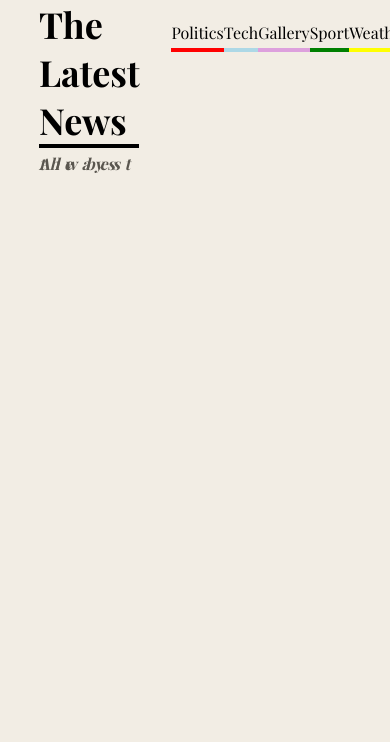
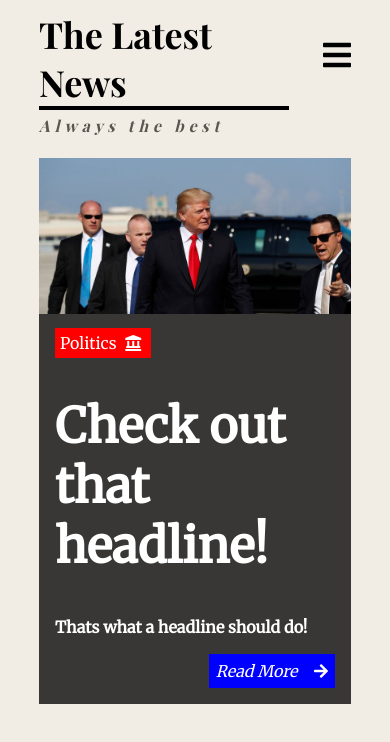
Before and after one commit to MoneyTalks92/Frontend_1, a plain HTML site: page template-news/index.html in a window 390 px wide. Drawn offline with nearby package versions, Linux system fonts and the light colour scheme.

Commit message:
news weblap befejezése

```diff
--- a/template-news/index.html
+++ b/template-news/index.html
@@ -9,12 +9,15 @@
     <link href="https://fonts.googleapis.com/css?family=Merriweather" rel="stylesheet" />
     <link rel="stylesheet" href="https://use.fontawesome.com/releases/v5.6.3/css/all.css"
         integrity="sha384-UHRtZLI+pbxtHCWp1t77Bi1L4ZtiqrqD80Kn4Z8NTSRyMA2Fd33n5dQ8lWUE00s/" crossorigin="anonymous" />
+    <script>https://rawcdn.githack.com/nextapps-de/spotlight/0.6.3/dist/spotlight.bundle.js</script>
     <link rel="stylesheet" href="style.css">
     <title>The News</title>
 </head>
 
 <body>
     <header>
+        <input type="checkbox" id="toggle" class="menu-checkbox">
+        <label for="toggle" class="toggle-label"><i class="fas fa-bars"></i></label>
         <!-- .logo>h1{The Latest News}+h2{Always the best} -->
         <div class="logo">
             <h1>The Latest News</h1>
@@ -25,12 +28,34 @@
             <ul class="menu">
                 <li class="menu-item"><a href="#">Politics</a></li>
                 <li class="menu-item"><a href="#">Tech</a></li>
-                <li class="menu-item"><a href="#">Gallery</a></li>
+                <li class="menu-item"><a href="./gallery.html">Gallery</a></li>
                 <li class="menu-item"><a href="#">Sport</a></li>
                 <li class="menu-item"><a href="#">Weather</a></li>
             </ul>
         </nav>
     </header>
+    <main>
+        <section class="main-article">
+            <div class="main-article-image-container">
+                <img src="./banner.jpg" alt="" class="main-article-image">
+            </div>
+            <div class="main-article-text clearfix">
+                <a href="#" class="tag tag-politics">
+                    Politics
+                    <i class="fas fa-landmark"></i>
+                </a>
+                <h1>Check out that headline!</h1>
+                <h2>
+                    <br />
+                    Thats what a headline should do!
+                </h2>
+                <a href="#" class="continue-to-article">
+                    Read More
+                    <i class="fas fa-arrow-right"></i>
+                </a>
+            </div>
+        </section>
+    </main>
 </body>
 
 </html>
--- a/template-news/style.css
+++ b/template-news/style.css
@@ -1,3 +1,9 @@
+.clearfix::after {
+  content: "";
+  clear: both;
+  display: table;
+}
+
 body {
     font-family: 'Playfair Display', serif;
     background-color: rgb(242, 237, 228);
@@ -36,6 +42,11 @@ header {
     line-height: 0;
     color: rgba(90, 86, 79, 1);
     letter-spacing: 0.3rem;
+  }
+
+  .menu-checkbox,
+  .toggle-label {
+    display: none;
   }
 
   .menu-container {
@@ -81,3 +92,144 @@ header {
       /* vízszintes középre igazítás */
       justify-content: center;
   }
+
+  .menu-item:hover {
+    border-bottom: 4px solid transparent;
+    background-color: rgba(189, 198, 233, 0.56);
+  }
+
+.main-article {
+  position: relative;
+}
+
+.main-article-image-container {
+  height: 40vw;
+  overflow: hidden;
+}
+
+.main-article-image {
+  width: 100%;
+}
+
+.main-article-text {
+  font-family: 'Merriweather', serif;
+  padding: 1rem;
+  background-color: rgba(0, 0, 0, 0.767);
+  position: absolute;
+  bottom: 1rem;
+  left: 1rem;
+}
+
+.main-article-text > h1 {
+  font-size: 3rem;
+  color: white;
+  margin-bottom: 0;
+}
+.main-article-text > h2 {
+  font-size: 1rem;
+  color: white;
+  line-height: 1.6rem;
+}
+.tag {
+  color: white;
+  padding: 5px;
+  text-decoration: none;
+}
+.tag i {
+  padding: 5px;
+}
+.tag-politics {
+  background-color: red;
+}
+
+.continue-to-article {
+  background-color: blue;
+  color: white;
+  font-style: italic;
+  font-size: 1rem;
+  padding: 7px;
+  text-decoration: none;
+  float: right;
+}
+
+.continue-to-article i {
+  padding-left: 0.8rem;
+}
+
+
+.gallery {
+  display: flex;
+  justify-content: flex;
+  flex-wrap: wrap;
+}
+
+.gallery-item {
+  margin: 0.5rem;
+}
+
+.gallery-item img {
+  width: 300px;
+  height: 200px;
+  /* gondoskodik róla, hogy a kép ne torzuljon */
+  object-fit: cover;
+}
+
+
+/* max-width: 960px: 960px alatt
+min-width: 960px: 960px fölött
+900 és 600px között: @media(max-width) and (min-width:600px) {...} */
+
+@media (max-width: 960px) {
+  header {
+    flex-direction: column;
+  }
+  .logo {
+    margin-right: 0;
+  }
+}
+
+@media (max-width: 900px) {
+  .main-article-text {
+    position: static;
+  }
+}
+
+@media (max-width: 700px) {
+
+  header {
+    margin-top: 2rem;
+  }
+
+.logo {
+  width: 80%;
+}
+
+  .toggle-label {
+    display: block;
+    font-size: 2rem;
+    cursor: pointer;
+    margin-left: auto;
+    /* lefelé mozdítja az elemet */
+    margin-bottom: -65px;
+  }
+
+  .menu-checkbox:checked ~ .menu-container {
+    display: block;
+  }
+
+  .menu-container {
+    display: none;
+  }
+
+  .menu {
+    flex-direction: column;
+  }
+
+  .menu-item a {
+    height: 3rem;
+  }
+
+  .menu-article-text > h1 {
+    font-size: 1.6rem;
+  }
+}
```
Also changed, not shown: template-news/gallery.html (added, +67 -0 lines).
